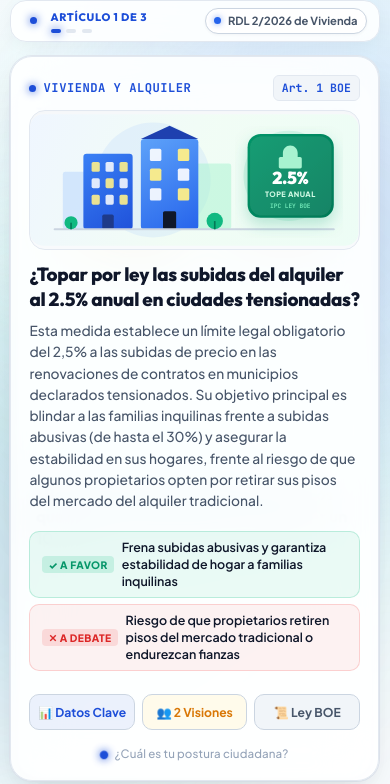
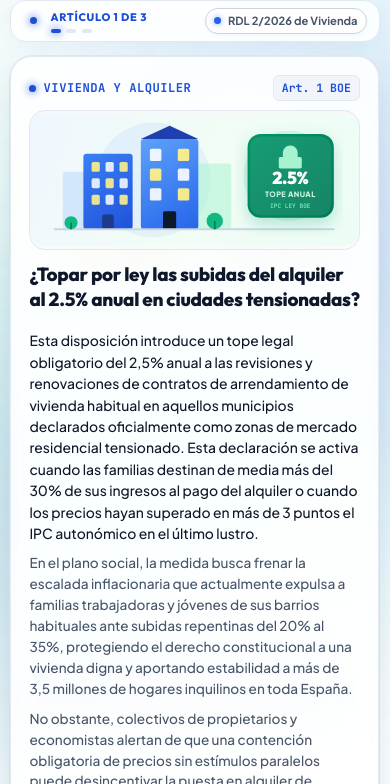
Before and after one commit to LittleFlaivor/democracia-viva, a website built with Vite: page index.html in a window 390 px wide. Shown: the part 60-844 px from the top of the page. Built offline with nearby package versions, Linux system fonts and the light colour scheme; some packages are replaced by stand-ins of ours.

Commit message:
feat(ux): ampliar descripciones cívicas estructuradas en 3 párrafos para máxima comprensión ciudadana

```diff
--- a/src/domain/data/gamified-deck.ts
+++ b/src/domain/data/gamified-deck.ts
@@ -47,7 +47,11 @@ export const GAMIFIED_DECK: GamifiedCard[] = [
     category: 'Vivienda y Alquiler',
     badge: 'Art. 1 BOE · Contención de Rentas',
     headlineQuestion: '¿Topar por ley las subidas del alquiler al 2.5% anual en ciudades tensionadas?',
-    subtitle: 'Esta medida establece un límite legal obligatorio del 2,5% a las subidas de precio en las renovaciones de contratos en municipios declarados tensionados. Su objetivo principal es blindar a las familias inquilinas frente a subidas abusivas (de hasta el 30%) y asegurar la estabilidad en sus hogares, frente al riesgo de que algunos propietarios opten por retirar sus pisos del mercado del alquiler tradicional.',
+    subtitle: `Esta disposición introduce un tope legal obligatorio del 2,5% anual a las revisiones y renovaciones de contratos de arrendamiento de vivienda habitual en aquellos municipios declarados oficialmente como zonas de mercado residencial tensionado. Esta declaración se activa cuando las familias destinan de media más del 30% de sus ingresos al pago del alquiler o cuando los precios hayan superado en más de 3 puntos el IPC autonómico en el último lustro.
+
+En el plano social, la medida busca frenar la escalada inflacionaria que actualmente expulsa a familias trabajadoras y jóvenes de sus barrios habituales ante subidas repentinas del 20% al 35%, protegiendo el derecho constitucional a una vivienda digna y aportando estabilidad a más de 3,5 millones de hogares inquilinos en toda España.
+
+No obstante, colectivos de propietarios y economistas alertan de que una contención obligatoria de precios sin estímulos paralelos puede desincentivar la puesta en alquiler de viviendas vacías, provocar un trasvase masivo de inmuebles hacia el mercado turístico o de temporada, y endurecer las exigencias de solvencia o fianzas a los nuevos inquilinos.`,
     keyPoints: {
       pro: 'Frena subidas abusivas y garantiza estabilidad de hogar a familias inquilinas',
       con: 'Riesgo de que propietarios retiren pisos del mercado tradicional o endurezcan fianzas'
@@ -160,7 +164,11 @@ export const GAMIFIED_DECK: GamifiedCard[] = [
     category: 'Incentivos y Fiscalidad',
     badge: 'Art. 2 BOE · Bonificación IRPF',
     headlineQuestion: '¿Bonificar el 70% del IRPF a propietarios que rebajen voluntariamente el alquiler un 10%?',
-    subtitle: 'Incentiva a los pequeños arrendadores a reducir un 10% el precio del alquiler en zonas de alta demanda a cambio de una deducción extraordinaria del 70% en su IRPF y el respaldo de un fondo público de garantía frente a impagos. Busca abaratar las rentas mediante estímulos económicos y seguridad jurídica, asumiendo el Estado una reducción temporal de sus ingresos fiscales.',
+    subtitle: `El artículo diseña un sistema de incentivos fiscales positivos orientado a pequeños y medianos arrendadores. Aquellos propietarios que reduzcan voluntariamente al menos un 10% el precio del alquiler respecto al contrato anterior en áreas tensionadas obtendrán una bonificación fiscal extraordinaria del 70% en el rendimiento neto del capital inmobiliario en su declaración del IRPF.
+
+Como garantía adicional para activar el parque residencial privado, la ley contempla la creación de un Fondo Público de Cobertura que avala y anticipa las rentas mensuales impagadas en caso de demora o insolvencia sobrevenida del inquilino, amortiguando el principal temor de los arrendadores y evitando litigios judiciales prolongados.
+
+Sus defensores destacan que premiar la moderación de rentas en lugar de aplicar medidas punitivas fomenta la cooperación entre caseros e inquilinos, como ocurre en modelos de éxito europeo. Por contra, los sectores críticos recuerdan que esta bonificación conlleva una merma fiscal anual estimada en más de 800 millones de euros de dinero público, el cual podría invertirse directamente en construir vivienda pública protegida.`,
     keyPoints: {
       pro: 'Rebaja directa del 10% en el alquiler premiando al casero con un gran ahorro fiscal',
       con: 'Coste para Hacienda asumido por el conjunto de los contribuyentes públicos'
@@ -255,7 +263,11 @@ export const GAMIFIED_DECK: GamifiedCard[] = [
     category: 'Vivienda Vacía y Fondos',
     badge: 'Art. 3 BOE · Recargo IBI Fondos',
     headlineQuestion: '¿Cobrar un 150% más de IBI a grandes fondos y bancos con pisos vacíos más de 2 años?',
-    subtitle: 'Faculta a los ayuntamientos a aplicar un recargo de hasta el 150% en el Impuesto de Bienes Inmuebles (IBI) a entidades financieras, corporaciones y grandes tenedores que mantengan viviendas desocupadas sin causa justificada durante más de dos años. Su finalidad es movilizar miles de pisos cerrados hacia el alquiler residencial, garantizando que no se penalice a particulares ni segundas residencias familiares.',
+    subtitle: `Esta norma faculta a los ayuntamientos a imponer un recargo tributario de hasta el 150% en la cuota líquida del Impuesto sobre Bienes Inmuebles (IBI) sobre aquellas viviendas de uso residencial que permanezcan desocupadas con carácter permanente y sin justificación durante más de dos años ininterrumpidos. La medida se dirige de forma expresa a entidades financieras, sociedades inmobiliarias y fondos de inversión titulares de cuatro o más inmuebles urbanos.
+
+El propósito fundamental es desalentar el acaparamiento especulativo de activos habitacionales cerrados a cal y canto, forzando a las corporaciones tenedoras a comercializarlos o volcarlos al mercado del alquiler residencial. El precepto blinda de forma rigurosa y exime expresamente de cualquier recargo a segundas residencias vacacionales, traslados laborales temporales o viviendas en litigio judicial o reforma de habitabilidad.
+
+Aunque cuenta con un amplio respaldo ciudadano para desbloquear vivienda ociosa en grandes ciudades, diversos juristas y municipios señalan el reto administrativo que supone acreditar de forma fehaciente la desocupación continuada mediante patrones de consumo de agua o luz, así como el riesgo de recursos contenciosos promovidos por fondos ante los tribunales.`,
     keyPoints: {
       pro: 'Moviliza miles de viviendas acaparadas por especulación hacia familias que las necesitan',
       con: 'Requiere blindaje jurídico estricto para resistir recursos de fondos ante tribunales'
--- a/src/ui/gamified/card-deck.ts
+++ b/src/ui/gamified/card-deck.ts
@@ -73,7 +73,13 @@ export function renderCardDeck(container: HTMLElement) {
           <!-- Cuerpo: Titular, Resumen y Desglose Visual Bilateral del Dilema -->
           <div class="card-body">
             <h2 class="card-question font-display">${currentCard.headlineQuestion}</h2>
-            <p class="card-subtitle">${currentCard.subtitle}</p>
+            <div class="card-description-block">
+              ${currentCard.subtitle
+                .split('\n\n')
+                .filter(Boolean)
+                .map((para, i) => `<p class="card-subtitle-paragraph ${i === 0 ? 'card-lead-paragraph' : ''}">${para.trim()}</p>`)
+                .join('')}
+            </div>
 
             ${currentCard.keyPoints ? `
               <!-- Síntesis Rápida Bilateral (Facilidad Total de Comprensión en 3s) -->
--- a/src/ui/styles/components.css
+++ b/src/ui/styles/components.css
@@ -812,12 +812,24 @@
     color: var(--text-primary) !important;
     margin-bottom: 0.5rem !important;
   }
-  .card-subtitle {
-    font-size: clamp(0.86rem, 3.4vw, 0.94rem) !important;
-    line-height: 1.55 !important;
+  .card-subtitle,
+  .card-subtitle-paragraph {
+    font-size: clamp(0.85rem, 3.2vw, 0.91rem) !important;
+    line-height: 1.54 !important;
     color: var(--text-secondary) !important;
     font-weight: 450 !important;
-    margin-bottom: 0.65rem !important;
+    margin: 0 !important;
+  }
+  .card-description-block {
+    display: flex !important;
+    flex-direction: column !important;
+    gap: 0.55rem !important;
+    margin-bottom: 0.75rem !important;
+  }
+  .card-lead-paragraph {
+    color: var(--text-primary) !important;
+    font-weight: 500 !important;
+    font-size: clamp(0.87rem, 3.4vw, 0.93rem) !important;
   }
   .card-tradeoff-strip {
     display: flex !important;
@@ -919,6 +931,28 @@
   border-radius: 50%;
   background: var(--color-primary);
   box-shadow: 0 0 8px var(--color-primary);
+}
+
+.card-description-block {
+  display: flex;
+  flex-direction: column;
+  gap: 0.7rem;
+  margin: 0.65rem 0 0.9rem;
+  text-align: left;
+}
+
+.card-subtitle-paragraph {
+  font-size: clamp(0.88rem, 3.2vw, 0.94rem);
+  line-height: 1.58;
+  color: var(--text-secondary);
+  font-weight: 450;
+  margin: 0;
+}
+
+.card-lead-paragraph {
+  color: var(--text-primary);
+  font-weight: 500;
+  font-size: clamp(0.9rem, 3.4vw, 0.96rem);
 }
 
 .card-tradeoff-strip {
```
